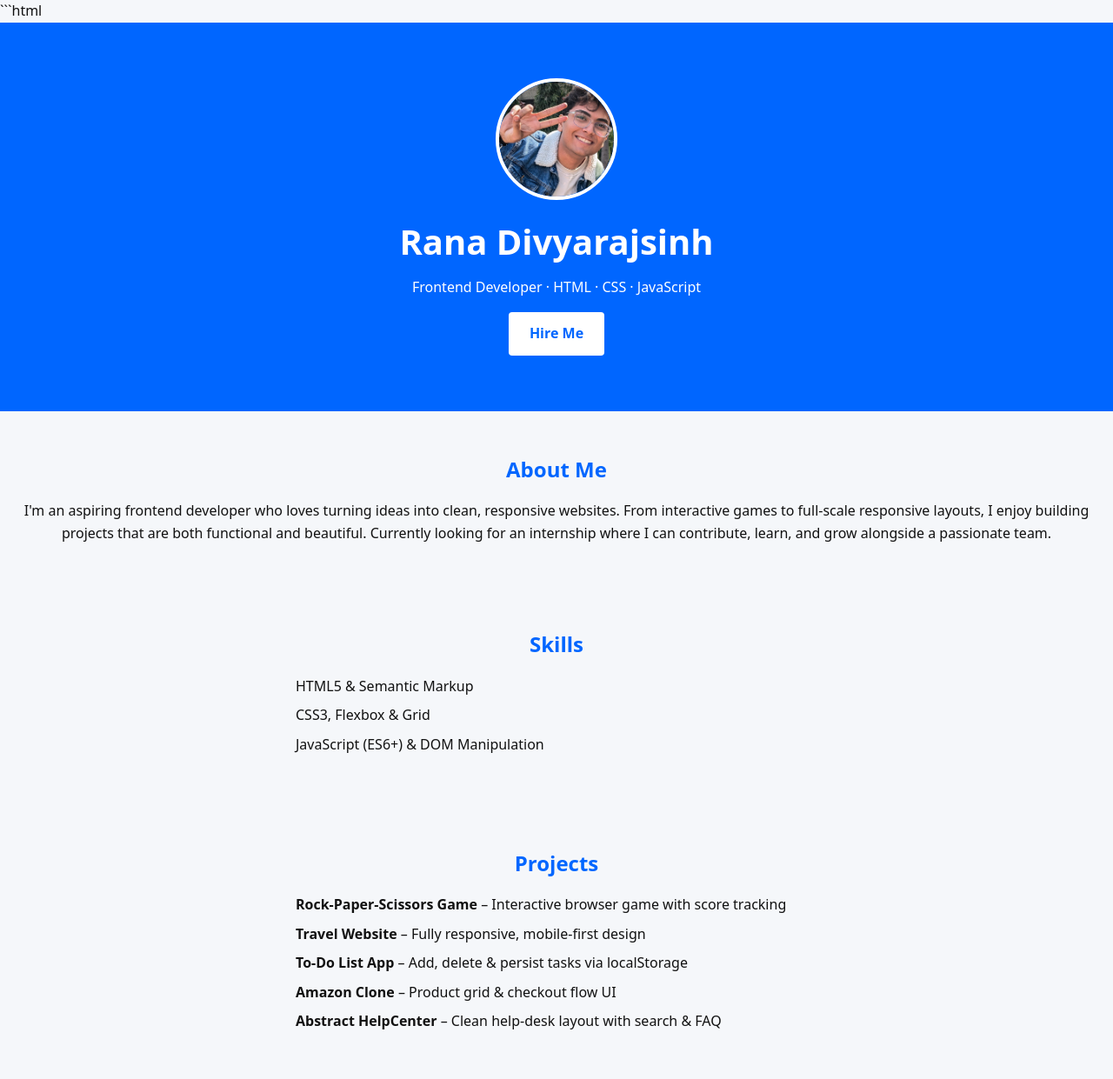
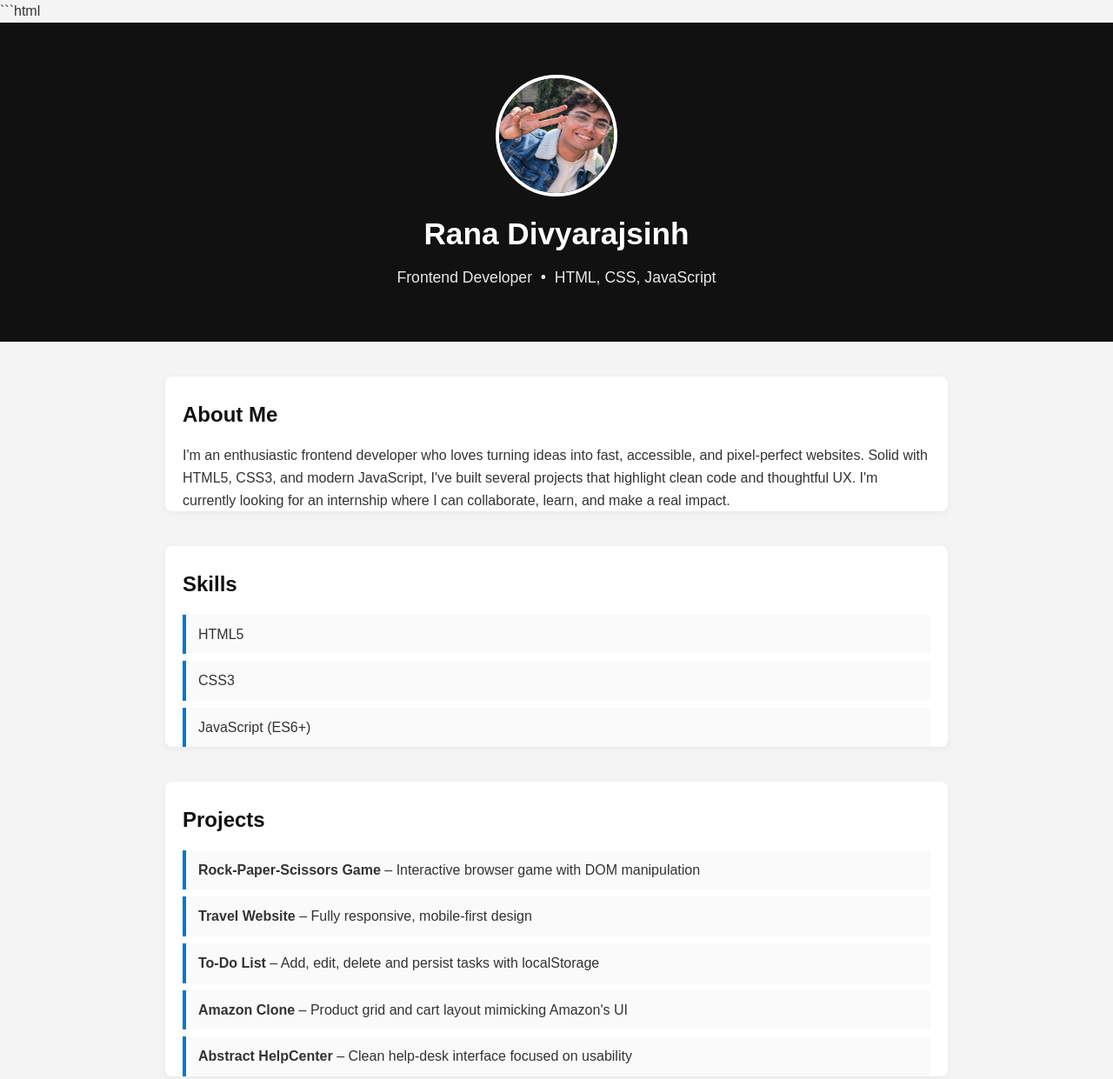
Before and after one commit to Dev0081118/Portfolio, a plain HTML site: page index.html in a window 1280 px wide. Shown: the top 1241 px of the page at 87% size. Drawn offline with Linux system fonts and the light colour scheme.

Commit message:
Automated portfolio update via n8n

```diff
--- a/index.html
+++ b/index.html
@@ -2,90 +2,165 @@
 <!DOCTYPE html>
 <html lang="en">
 <head>
-  <meta charset="UTF-8">
-  <meta name="viewport" content="width=device-width, initial-scale=1.0">
-  <title>Rana Divyarajsinh – Web Developer</title>
+  <meta charset="UTF-8" />
+  <meta name="viewport" content="width=device-width, initial-scale=1.0" />
+  <title>Rana Divyarajsinh | Frontend Web Developer</title>
+
+  <!-- Basic, framework-free styles -->
   <style>
-    /* Reset & base */
-    *{margin:0;padding:0;box-sizing:border-box;font-family:system-ui,-apple-system,"Segoe UI",Roboto,"Helvetica Neue",Arial,"Noto Sans",sans-serif}
-    body{background:#f5f7fa;color:#111;line-height:1.6}
-    img{max-width:100%;display:block}
-    a{color:#0066ff;text-decoration:none}
-    a:hover{text-decoration:underline}
-    header,section{padding:3rem 1.5rem;text-align:center}
-    header{background:#0066ff;color:#fff}
-    header img{width:140px;height:140px;border-radius:50%;margin:0 auto 1rem;border:4px solid #fff;object-fit:cover}
-    h1{font-size:2rem;margin-bottom:.5rem}
-    h2{font-size:1.5rem;margin-bottom:1rem;color:#0066ff}
-    ul{list-style:none;max-width:600px;margin:0 auto;text-align:left}
-    li{margin:.5rem 0}
-    .btn{background:#fff;color:#0066ff;padding:.75rem 1.5rem;border-radius:4px;font-weight:600;display:inline-block;margin-top:1rem}
-    .btn:hover{background:#e6ecff;text-decoration:none}
-    footer{background:#111;color:#ccc;padding:1.5rem;text-align:center;font-size:.875rem}
-    /* Small-screen tweak */
-    @media(min-width:600px){header{padding:4rem 2rem}h1{font-size:2.5rem}}
+    /* Reset */
+    * {
+      margin: 0;
+      padding: 0;
+      box-sizing: border-box;
+    }
+    body {
+      font-family: Arial, Helvetica, sans-serif;
+      line-height: 1.6;
+      color: #333;
+      background: #f4f4f4;
+    }
+    header {
+      background: #111;
+      color: #fff;
+      padding: 60px 20px;
+      text-align: center;
+    }
+    header img {
+      width: 140px;
+      height: 140px;
+      border-radius: 50%;
+      border: 4px solid #fff;
+      margin-bottom: 15px;
+    }
+    header h1 {
+      font-size: 2.2rem;
+      margin-bottom: 8px;
+    }
+    header p {
+      font-size: 1.1rem;
+      opacity: 0.9;
+    }
+    section {
+      max-width: 900px;
+      margin: 40px auto;
+      padding: 0 20px;
+      background: #fff;
+      border-radius: 8px;
+      box-shadow: 0 2px 8px rgba(0, 0, 0, 0.05);
+    }
+    h2 {
+      padding-top: 25px;
+      margin-bottom: 15px;
+      color: #111;
+    }
+    ul {
+      list-style: none;
+      padding-left: 0;
+    }
+    ul li {
+      background: #fafafa;
+      margin: 8px 0;
+      padding: 10px 14px;
+      border-left: 4px solid #0077cc;
+    }
+    a {
+      color: #0077cc;
+      text-decoration: none;
+    }
+    a:hover {
+      text-decoration: underline;
+    }
+    /* Call-To-Action button */
+    .cta {
+      display: inline-block;
+      margin: 25px 0 35px;
+      padding: 12px 28px;
+      background: #0077cc;
+      color: #fff;
+      border-radius: 4px;
+      font-weight: bold;
+      transition: background 0.3s ease;
+    }
+    .cta:hover {
+      background: #005fa3;
+      text-decoration: none;
+    }
+    footer {
+      text-align: center;
+      padding: 20px 10px;
+      font-size: 0.9rem;
+      color: #777;
+    }
+    /* Make images responsive */
+    img {
+      max-width: 100%;
+      height: auto;
+    }
   </style>
 </head>
+
 <body>
-
   <!-- Hero -->
   <header>
-    <img src="image2.jpeg" alt="Portrait of Rana Divyarajsinh">
+    <img src="image2.jpeg" alt="Portrait of Rana Divyarajsinh" />
     <h1>Rana Divyarajsinh</h1>
-    <p>Frontend Developer · HTML · CSS · JavaScript</p>
-    <a href="#contact" class="btn">Hire Me</a>
+    <p>Frontend Developer &nbsp;•&nbsp; HTML, CSS, JavaScript</p>
   </header>
 
   <!-- About -->
-  <section id="about">
+  <section id="about" aria-label="About me">
     <h2>About Me</h2>
     <p>
-      I'm an aspiring frontend developer who loves turning ideas into clean, responsive websites.
-      From interactive games to full-scale responsive layouts, I enjoy building projects that are both functional and beautiful.
-      Currently looking for an internship where I can contribute, learn, and grow alongside a passionate team.
+      I'm an enthusiastic frontend developer who loves turning ideas into fast,
+      accessible, and pixel-perfect websites. Solid with HTML5, CSS3, and
+      modern JavaScript, I've built several projects that highlight clean code
+      and thoughtful UX. I'm currently looking for an internship where I can
+      collaborate, learn, and make a real impact.
     </p>
   </section>
 
   <!-- Skills -->
-  <section id="skills">
+  <section id="skills" aria-label="Skills">
     <h2>Skills</h2>
     <ul>
-      <li>HTML5 & Semantic Markup</li>
-      <li>CSS3, Flexbox & Grid</li>
-      <li>JavaScript (ES6+) & DOM Manipulation</li>
+      <li>HTML5</li>
+      <li>CSS3</li>
+      <li>JavaScript (ES6+)</li>
     </ul>
   </section>
 
   <!-- Projects -->
-  <section id="projects">
+  <section id="projects" aria-label="Projects">
     <h2>Projects</h2>
     <ul>
-      <li><strong>Rock-Paper-Scissors Game</strong> – Interactive browser game with score tracking</li>
+      <li><strong>Rock-Paper-Scissors Game</strong> – Interactive browser game with DOM manipulation</li>
       <li><strong>Travel Website</strong> – Fully responsive, mobile-first design</li>
-      <li><strong>To-Do List App</strong> – Add, delete & persist tasks via localStorage</li>
-      <li><strong>Amazon Clone</strong> – Product grid & checkout flow UI</li>
-      <li><strong>Abstract HelpCenter</strong> – Clean help-desk layout with search & FAQ</li>
+      <li><strong>To-Do List</strong> – Add, edit, delete and persist tasks with localStorage</li>
+      <li><strong>Amazon Clone</strong> – Product grid and cart layout mimicking Amazon's UI</li>
+      <li><strong>Abstract HelpCenter</strong> – Clean help-desk interface focused on usability</li>
     </ul>
   </section>
 
   <!-- Resume -->
-  <section id="resume">
+  <section id="resume" aria-label="Resume">
     <h2>Resume</h2>
-    <a href="Frontend_Internship_Resume_Rana_Divyarajsinh_2.pdf" class="btn" download>Download My Resume</a>
+    <p>Want more details?</p>
+    <a class="cta" href="Frontend_Internship_Resume_Rana_Divyarajsinh_2.pdf" download>Download My Resume</a>
   </section>
 
   <!-- Contact -->
-  <section id="contact">
+  <section id="contact" aria-label="Contact">
     <h2>Contact Me</h2>
     <p><strong>Phone:</strong> <a href="tel:+919904099441">+91 99040 99441</a></p>
     <p><strong>Email:</strong> <a href="mailto:divyarajsinhrana0081@gmail.com">divyarajsinhrana0081@gmail.com</a></p>
-    <p><strong>LinkedIn:</strong> <a href="https://linkedin.com/in/divyarajsinh-rana-77a1372b4" target="_blank">linkedin.com/in/divyarajsinh-rana</a></p>
-    <p><strong>GitHub:</strong> <a href="https://github.com/Dev0081118" target="_blank">github.com/Dev0081118</a></p>
+    <p><strong>LinkedIn:</strong> <a href="https://linkedin.com/in/divyarajsinh-rana-77a1372b4" target="_blank" rel="noopener">linkedin.com/in/divyarajsinh-rana</a></p>
+    <p><strong>GitHub:</strong> <a href="https://github.com/Dev0081118" target="_blank" rel="noopener">github.com/Dev0081118</a></p>
   </section>
 
   <!-- Footer -->
   <footer>
-    <p>&copy; <span id="year"></span> Rana Divyarajsinh. All rights reserved.</p>
+    &copy; <span id="year"></span> Rana Divyarajsinh. All rights reserved.
   </footer>
 
   <script>
```
